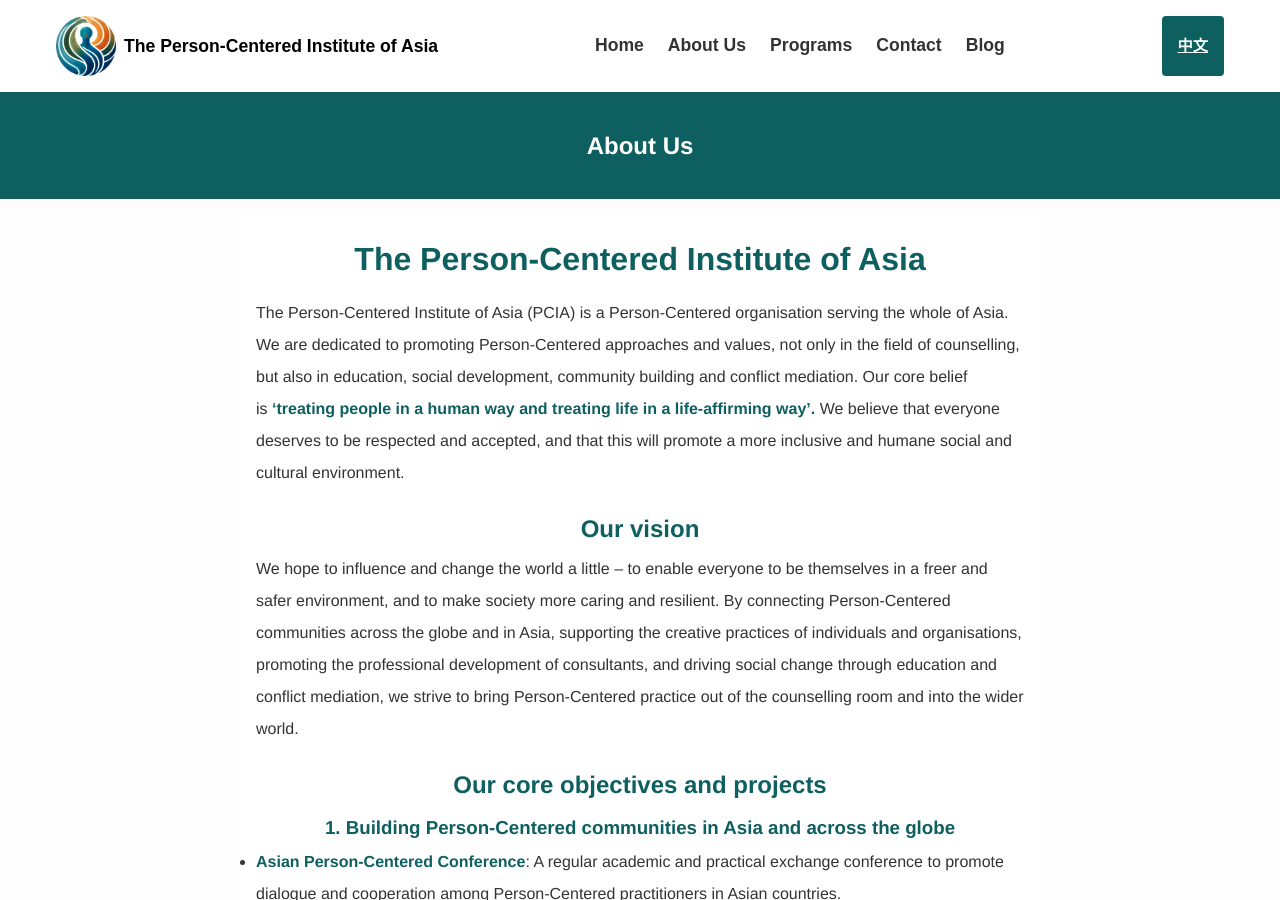
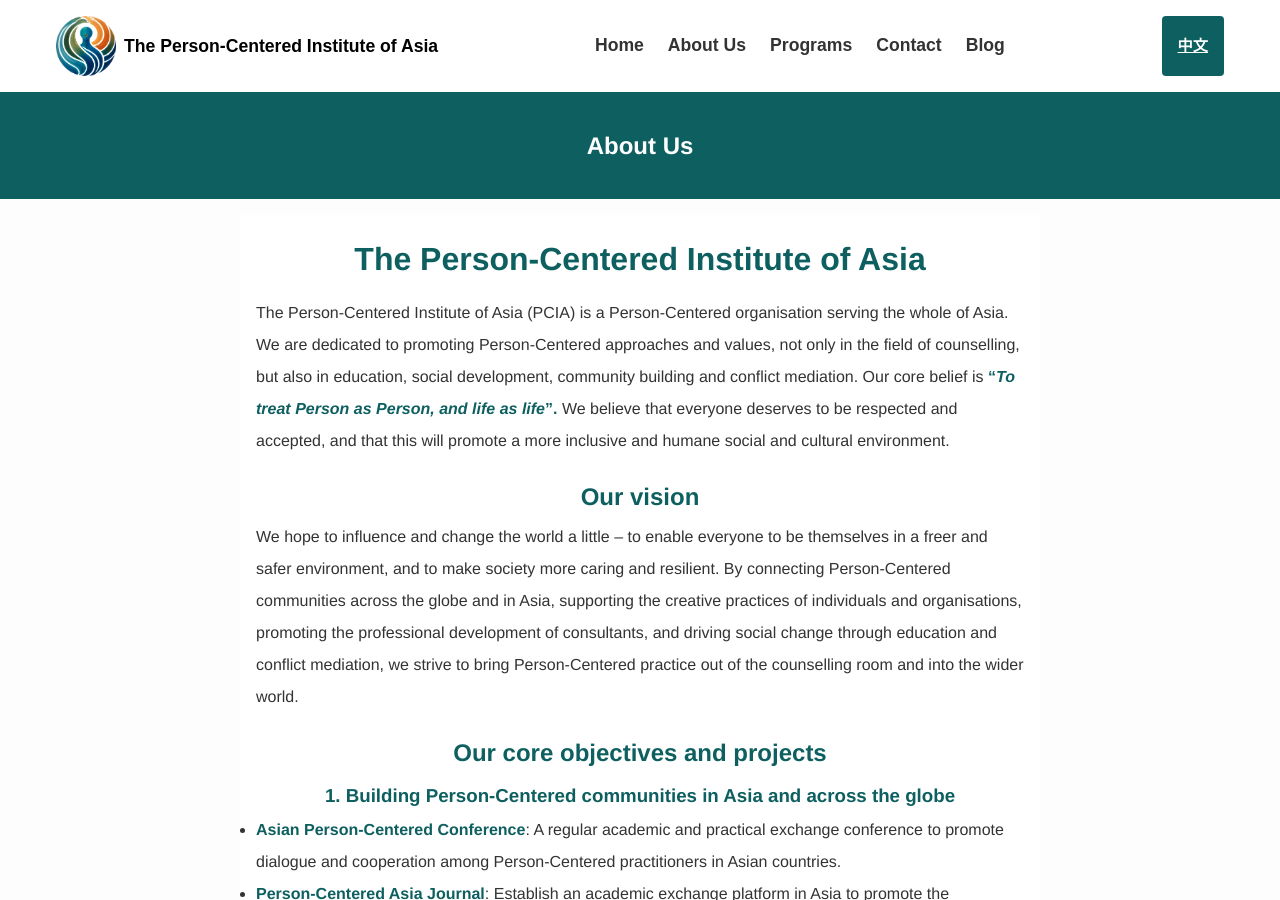
Before and after one commit to YeeLiu611/YeeLiu611, a Jekyll site: the page built from en/about.md, in a window 1280 px wide and 900 px high. Built offline with Jekyll 4.4.1, drawn with Linux system fonts in a browser that asks for light colours; a script that is not in the unit is left out.

Commit message:
Update 英文页面 “about”

```diff
--- a/en/about.md
+++ b/en/about.md
@@ -4,7 +4,7 @@
 title: The Person-Centered Institute of Asia
 alternate_url: /zh/about
 ---
-The Person-Centered Institute of Asia (PCIA) is a Person-Centered organisation serving the whole of Asia. We are dedicated to promoting Person-Centered approaches and values, not only in the field of counselling, but also in education, social development, community building and conflict mediation. Our core belief is **‘treating people in a human way and treating life in a life-affirming way’.** We believe that everyone deserves to be respected and accepted, and that this will promote a more inclusive and humane social and cultural environment.
+The Person-Centered Institute of Asia (PCIA) is a Person-Centered organisation serving the whole of Asia. We are dedicated to promoting Person-Centered approaches and values, not only in the field of counselling, but also in education, social development, community building and conflict mediation. Our core belief is **"*To treat  Person as Person, and life as life*".** We believe that everyone deserves to be respected and accepted, and that this will promote a more inclusive and humane social and cultural environment.
 
 ## **Our vision**
 
@@ -30,7 +30,6 @@
 
 #### **How to get involved?**
 
-
 Apply for incubator support, donate to the foundation, or join the volunteer team of an incubator project.
 
 ### **3. Promote the growth of Person-Centered consultants**
@@ -40,7 +39,6 @@
 * **Group supervision and mindfulness groups**: Provide a support system for professional growth in Person-Centered.
 
 #### **How to participate?**
-
 
 Sign up for training, become a registered consultant, or join a learning community to grow with your peers.
 
@@ -52,7 +50,6 @@
 
 #### **How can you get involved?**
 
-
 Sign up for a programme, propose an innovative idea, or join the volunteer team to work together for social change.
 
 ## **Our commitment**
```
